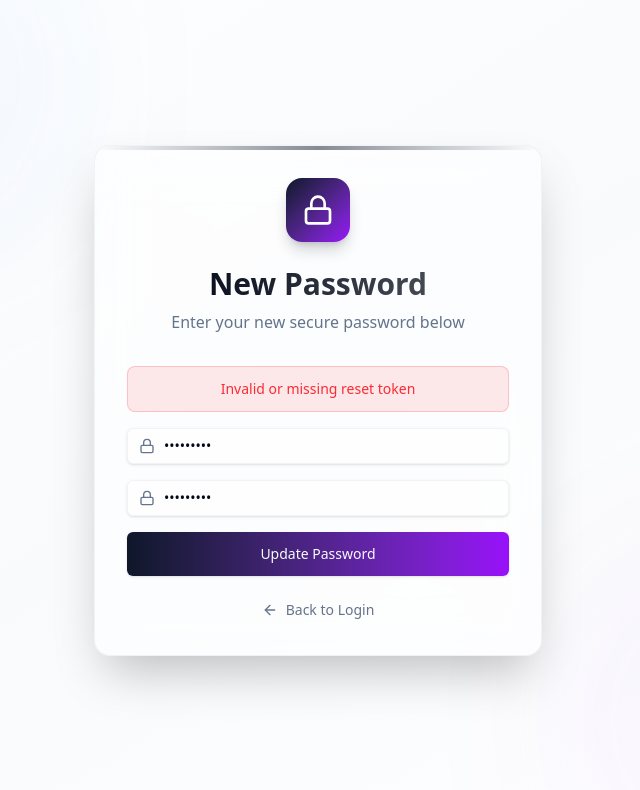
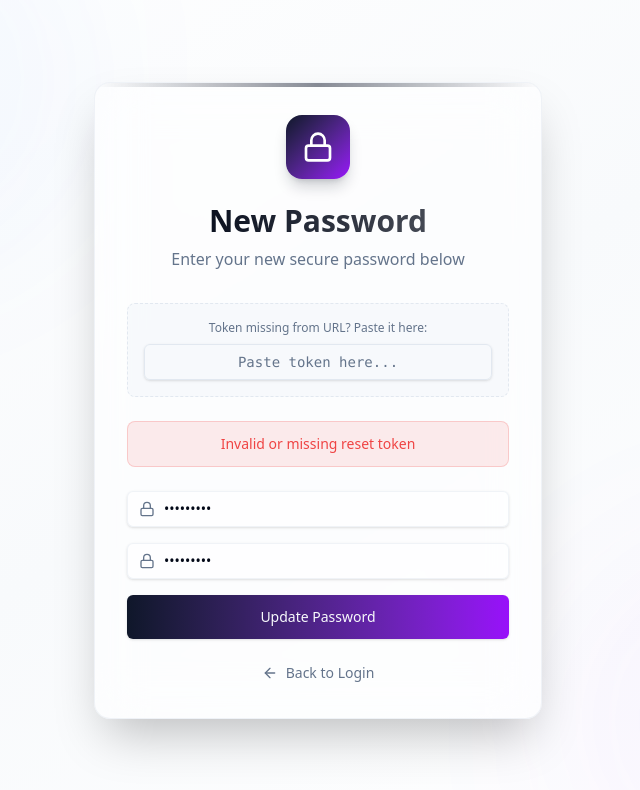
Before and after one commit to davidojo1144/LogStream, a Next.js app in the folder web/: page /reset-password in a window 1280 px wide. Both pictures are taken after typing "Sample123", "Sample123" into the empty fields and a click on the button "Update Password". Shown: the top 790 px of the page, without its empty margins (322-962 px from the left). Built offline with nearby package versions, Linux system fonts and the light colour scheme.

Commit message:
fix: allow manual token entry and add verbose log debugging

```diff
--- a/web/src/app/reset-password/page.tsx
+++ b/web/src/app/reset-password/page.tsx
@@ -20,9 +20,13 @@ function ResetPasswordContent() {
 
   const [password, setPassword] = useState("")
   const [confirmPassword, setConfirmPassword] = useState("")
+  const [manualToken, setManualToken] = useState("") // New state for manual token entry
   const [loading, setLoading] = useState(false)
   const [error, setError] = useState("")
   const [success, setSuccess] = useState(false)
+
+  // Use token from URL or manual entry
+  const effectiveToken = token || manualToken
 
   const handleSubmit = async (e: React.FormEvent) => {
     e.preventDefault()
@@ -35,7 +39,7 @@ function ResetPasswordContent() {
       return
     }
 
-    if (!token) {
+    if (!effectiveToken) {
       setError("Invalid or missing reset token")
       setLoading(false)
       return
@@ -45,7 +49,7 @@ function ResetPasswordContent() {
       const res = await fetch("/api/auth/reset-password", {
         method: "POST",
         headers: { "Content-Type": "application/json" },
-        body: JSON.stringify({ token, password }),
+        body: JSON.stringify({ token: effectiveToken, password }),
       })
 
       if (res.ok) {
@@ -109,12 +113,33 @@ function ResetPasswordContent() {
           </div>
         </div>
 
+        {/* Manual Token Entry (only if token is missing) */}
+        {!token && (
+          <div className="mb-6 p-4 bg-muted/50 rounded-lg border border-dashed border-border">
+             <p className="text-xs text-muted-foreground mb-2 text-center">
+               Token missing from URL? Paste it here:
+             </p>
+             <Input
+               type="text"
+               placeholder="Paste token here..."
+               value={manualToken}
+               onChange={(e) => setManualToken(e.target.value)}
+               className="text-center font-mono text-sm"
+             />
+          </div>
+        )}
+
+        {error && (
+          <motion.div
+            initial={{ opacity: 0, height: 0 }}
+            animate={{ opacity: 1, height: "auto" }}
+            className="mb-6 p-3 rounded-lg bg-destructive/10 text-destructive text-sm text-center border border-destructive/20"
+          >
+            {error}
+          </motion.div>
+        )}
+
         <form onSubmit={handleSubmit} className="space-y-4">
-          {error && (
-            <div className="p-3 text-sm text-red-500 bg-red-500/10 border border-red-500/20 rounded-lg text-center">
-              {error}
-            </div>
-          )}
 
           <div className="space-y-4">
             <div className="relative group">
```
Also changed, not shown: 1 other file (tests, documents, lock files or other folders).
